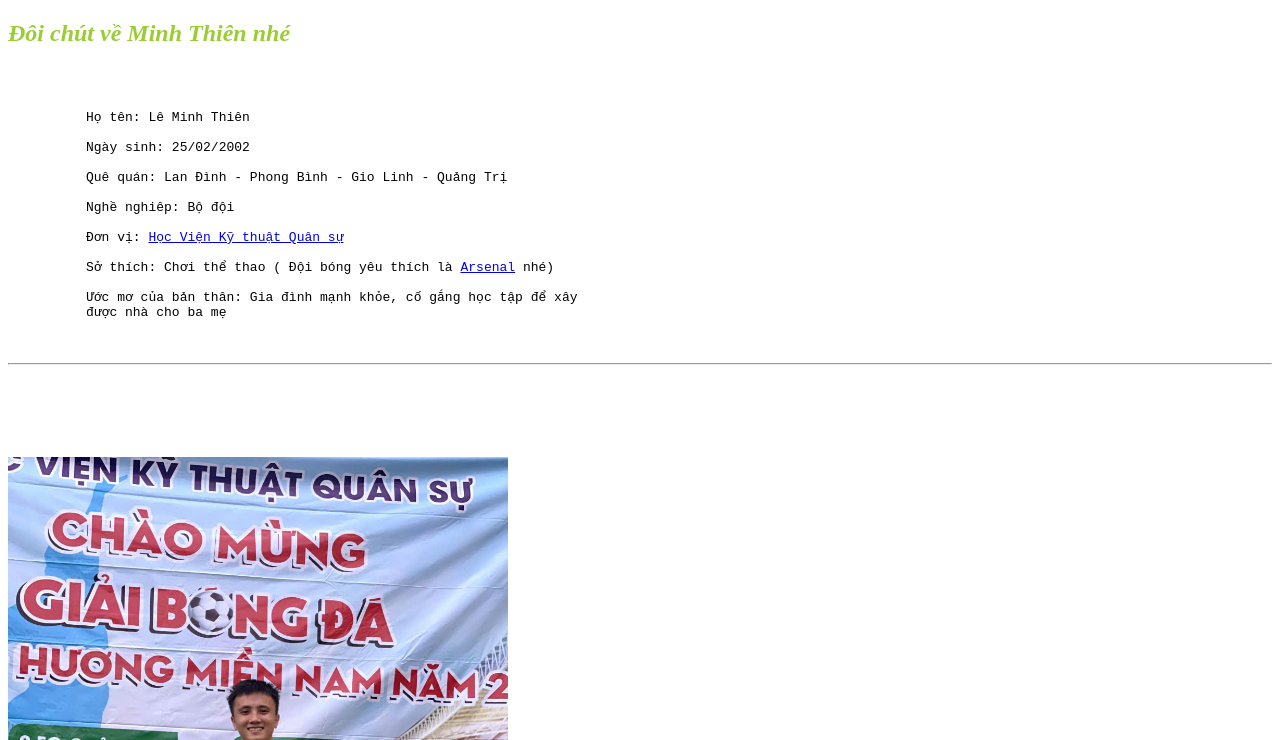
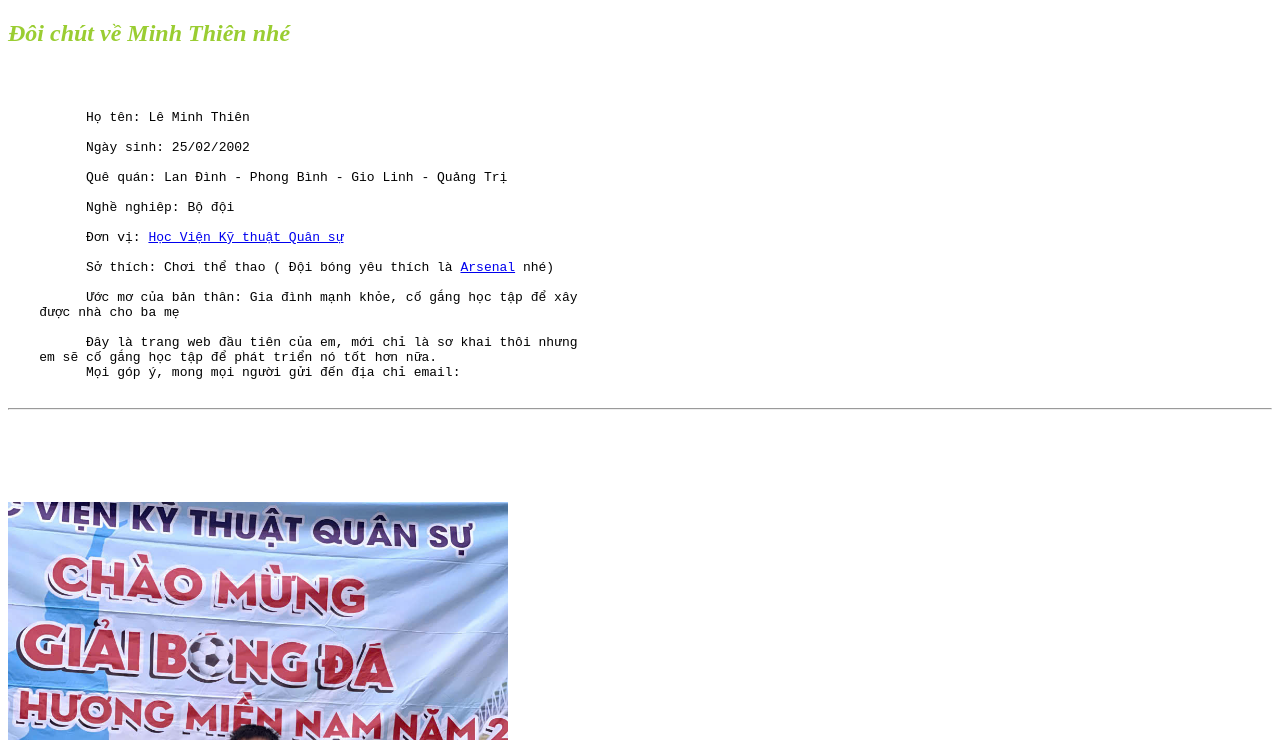
Before and after one commit to Thien74Mta/banthan1, a plain HTML site: page index.html in a window 1280 px wide. Shown: the part 60-800 px from the top of the page. Drawn offline with Linux system fonts and the light colour scheme.

Commit message:
3. thêm lần 3

```diff
--- a/index.html
+++ b/index.html
@@ -19,7 +19,10 @@
           Đơn vị: <a href="./d41.html">Học Viện Kỹ thuật Quân sự</a>  <br>
           Sở thích: Chơi thể thao ( Đội bóng yêu thích là <a href="./ars1.html">Arsenal</a> nhé)<br>
           Ước mơ của bản thân: Gia đình mạnh khỏe, cố gắng học tập để xây
-          được nhà cho ba mẹ <br>
+    được nhà cho ba mẹ <br>
+          Đây là trang web đầu tiên của em, mới chỉ là sơ khai thôi nhưng
+    em sẽ cố gắng học tập để phát triển nó tốt hơn nữa.
+          Mọi góp ý, mong mọi người gửi đến địa chỉ email: <a href="mailto: yenkvtgooner1886@gmail.com"></a>
          <hr>
       </p>
     </pre>
```
